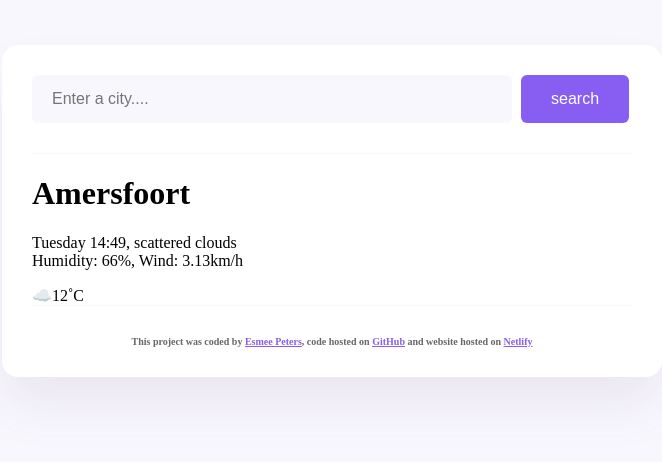
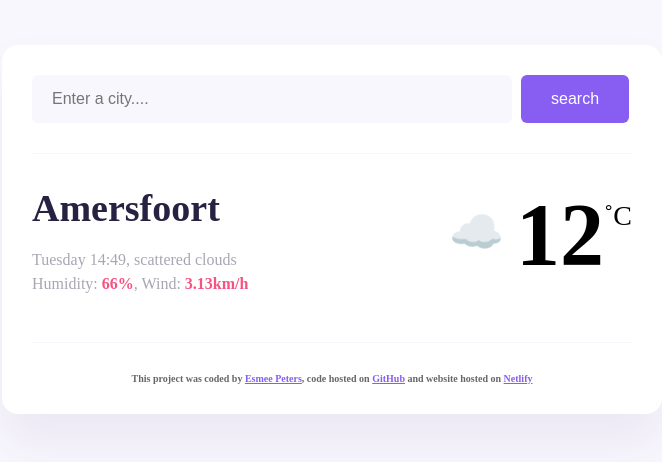
Before and after one commit to esmeep/EigenWeerApp, a plain HTML site: page index.html in a window 1280 px wide. Shown: the whole page, without its empty margins (308-970 px from the left). Drawn offline with Linux system fonts and the light colour scheme; a web font is replaced by a local one.

Commit message:
Workt on the main CSS

```diff
--- a/index.html
+++ b/index.html
@@ -28,14 +28,20 @@
         </form>
       </header>
       <main>
-        <div>
-          <h1>Amersfoort</h1>
-          <p>
-            Tuesday 14:49, scattered clouds <br />
-            Humidity: 66%, Wind: 3.13km/h
-          </p>
+        <div class="app-data">
+          <div>
+            <h1 class="app-city">Amersfoort</h1>
+            <p class="app-details">
+              Tuesday 14:49, scattered clouds <br />
+              Humidity: <strong>66%</strong>, Wind: <strong>3.13km/h</strong>
+            </p>
+          </div>
+          <div class="weather-app-container">
+            <div class="weather-app-icon">☁️</div>
+            <div class="weather-app-temperature-value">12</div>
+            <div class="weather-app-degrees">˚C</div>
+          </div>
         </div>
-        <div>☁️12˚C</div>
       </main>
       <footer>
         This project was coded by
--- a/src/style.css
+++ b/src/style.css
@@ -38,6 +38,52 @@ header {
   font-size: 16px;
 }
 
+main {
+  padding: 30px 0;
+}
+
+.app-data {
+  display: flex;
+  justify-content: space-between;
+}
+
+.app-city {
+  margin: 0;
+  font-size: 38px;
+  color: #272142;
+  line-height: 48px;
+}
+
+.app-details {
+  font-size: 16px;
+  line-height: 24px;
+  color: rgba(39, 33, 66, 0.4);
+  font-weight: 500;
+}
+
+.app-details strong {
+  color: #f65282;
+}
+.weather-app-container {
+  display: flex;
+}
+
+.weather-app-temperature-value {
+  font-size: 88px;
+  font-weight: bold;
+  margin-left: 12px;
+}
+
+.weather-app-icon {
+  font-size: 44px;
+  margin-top: 22px;
+}
+
+.weather-app-degrees {
+  margin-top: 16px;
+  font-size: 28px;
+}
+
 footer {
   border-top: 1px solid #f9f7fe;
   padding: 30px 0 0 0;
```
